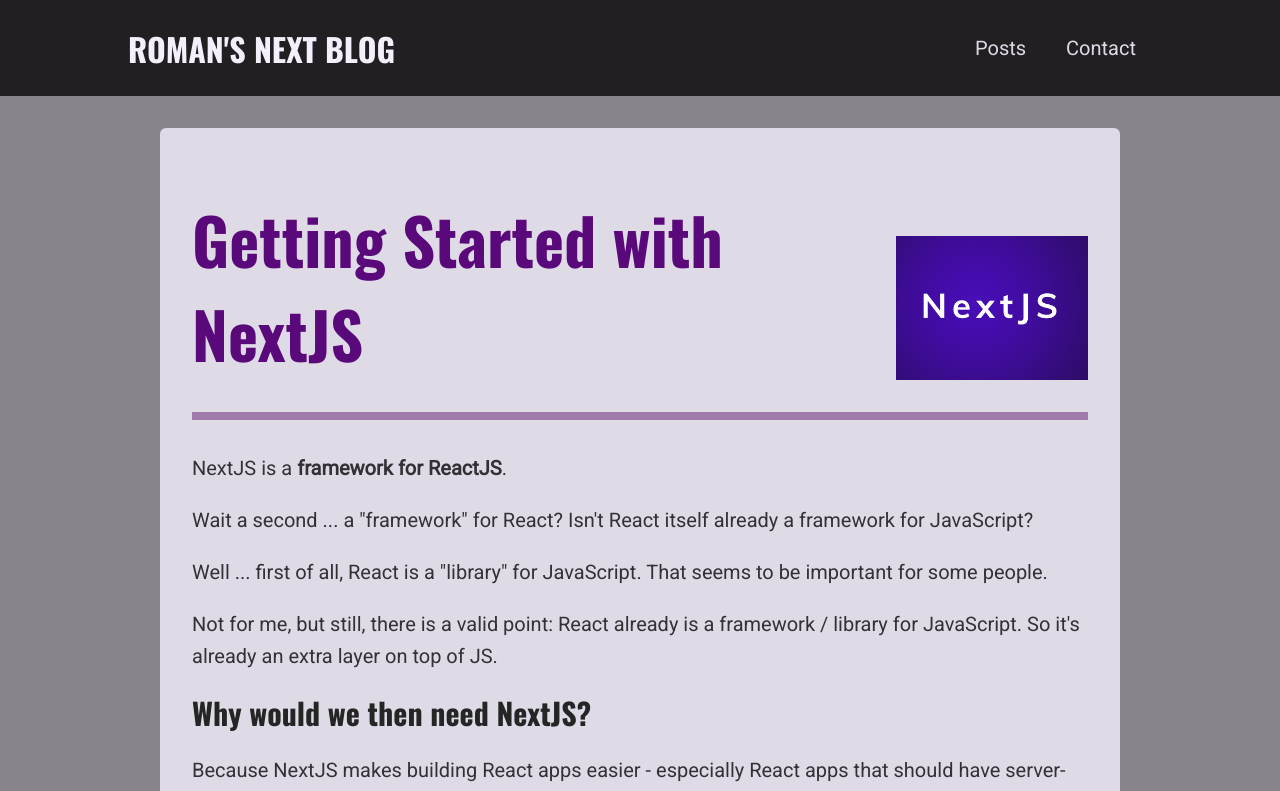
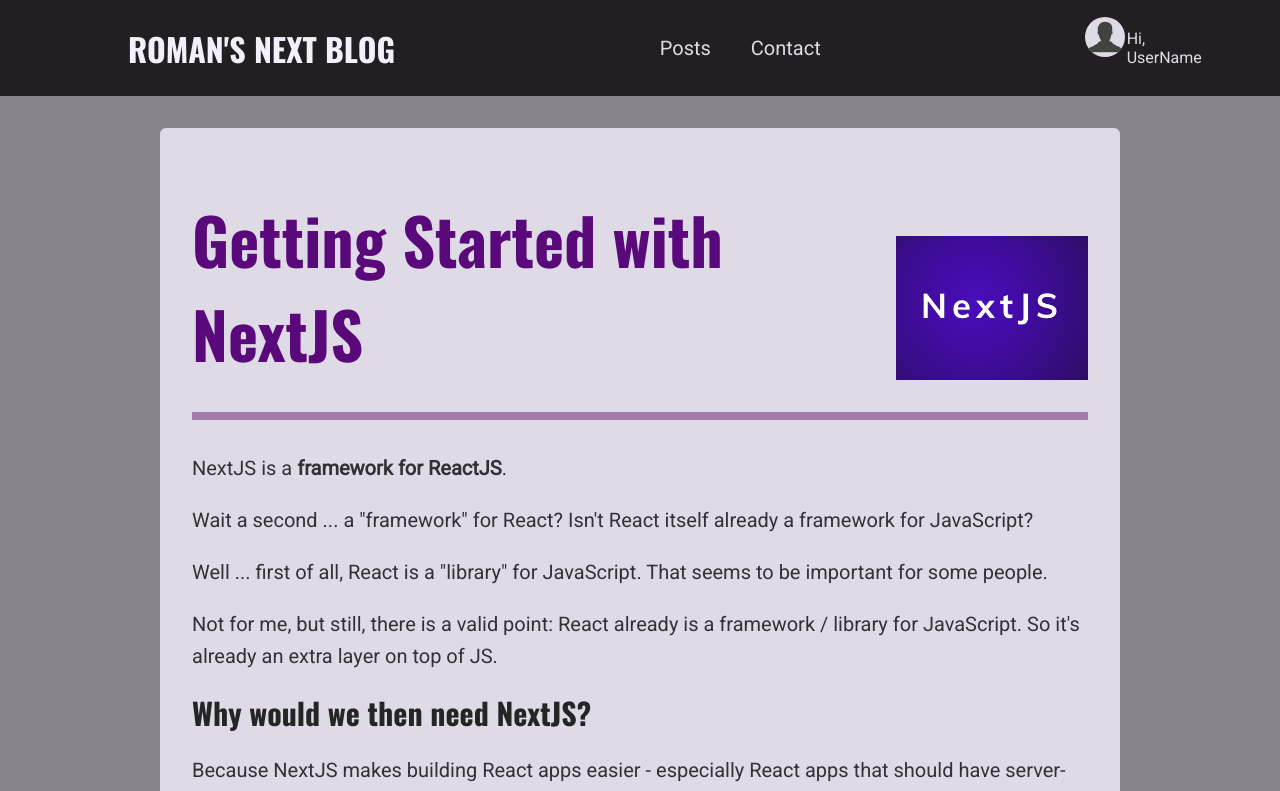
Before and after one commit to romesh87/blog, a Next.js app: page /posts/getting-started-with-nextjs in a window 1280 px wide. Shown: the top 791 px of the page. Built offline with nearby package versions, Linux system fonts and the light colour scheme.

Commit message:
user name and image added to header nav

```diff
--- a/components/Layout/MainNavigation.module.css
+++ b/components/Layout/MainNavigation.module.css
@@ -5,7 +5,7 @@
     display: flex;
     justify-content: space-between;
     align-items: center;
-    padding: 0 10%;
+    padding: 0 5% 0 10%;
   }
 
   .header ul {
@@ -31,6 +31,22 @@
     color: var(--color-grey-200);
   }
 
+  .userContainer {
+    display: flex;
+    justify-content: space-between;
+    align-items: center;
+    width: 12%;
+  }
+
+  .userName {
+    color:  var(--color-grey-100);
+  }
+
+  .userImage {
+    border-radius: 50%;
+    background-color: var(--color-grey-100);
+  }
+
   @media (min-width: 768px) {
     .header ul {
       gap: 0.5rem;
--- a/components/Layout/MainNavigation.tsx
+++ b/components/Layout/MainNavigation.tsx
@@ -1,7 +1,8 @@
 /* eslint-disable jsx-a11y/anchor-is-valid */
 import Link from 'next/link';
+import Image from 'next/image';
+
 import Logo from './Logo';
-
 import styles from './MainNavigation.module.css';
 
 const MainNavigation = () => (
@@ -18,7 +19,19 @@ const MainNavigation = () => (
           <Link href="/contact">Contact</Link>
         </li>
       </ul>
-    </nav>
+     </nav>
+     <div className={styles.userContainer}>
+      <div>
+        <Image
+          src="/images/site/avatar.png"
+          alt="user avatar"
+          width={40}
+          height={40}
+          className={styles.userImage}
+        />`
+      </div>
+        <span className = {styles.userName}>Hi, UserName</span>
+      </div>
   </header>
 );
 
```
